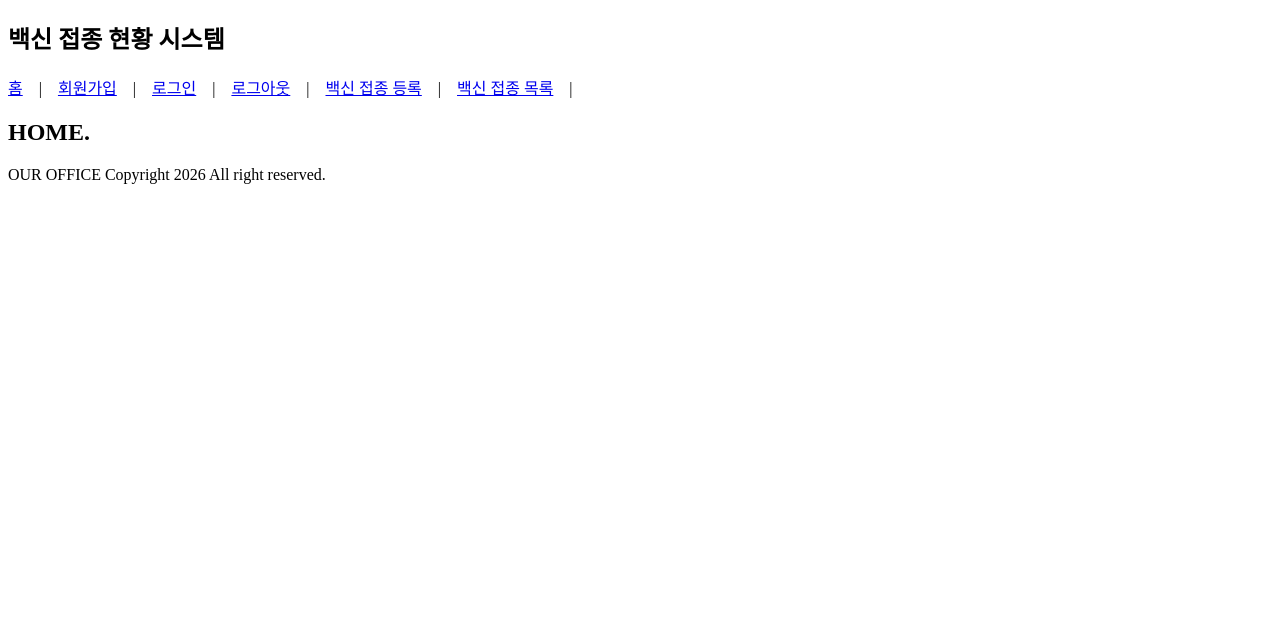
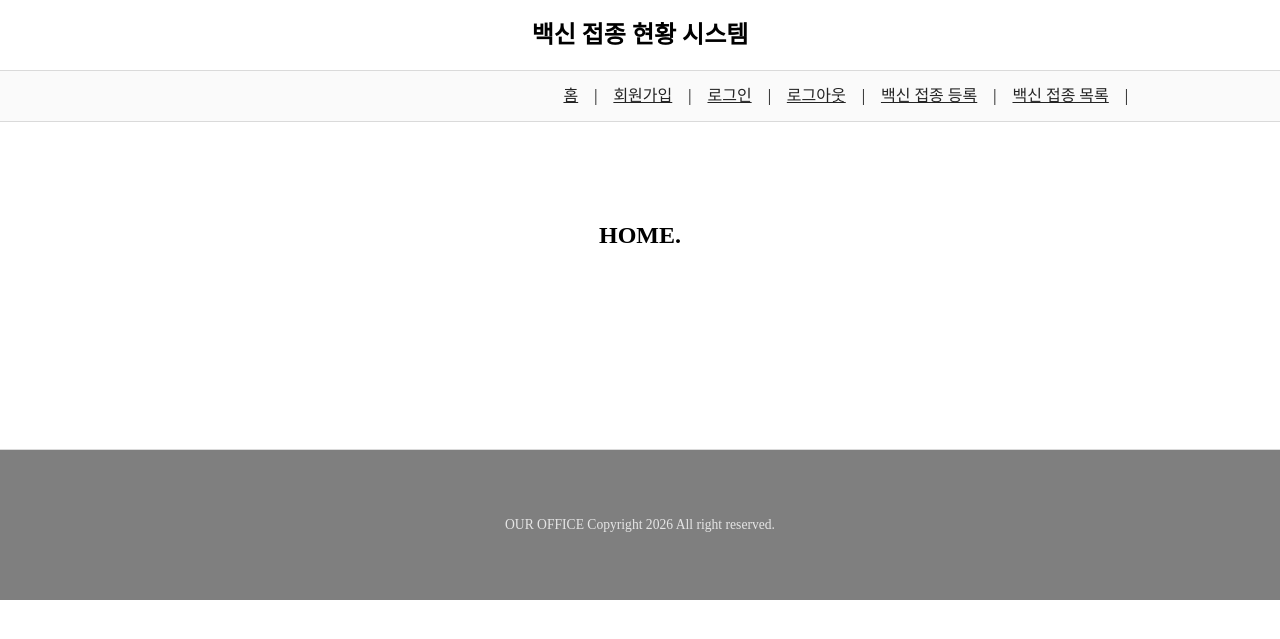
Before and after one commit to kgh260910/HomeVaccinPjt, a Java web app: page / in a window 1280 px wide. Shown: the top 639 px of the page. Run offline with Tomcat 11, a stand-in JSP engine, Linux system fonts and the light colour scheme.

Commit message:
css작업 및 연결

```diff
--- a/src/main/webapp/index.jsp
+++ b/src/main/webapp/index.jsp
@@ -5,6 +5,8 @@
 <head>
 <meta charset="UTF-8">
 <jsp:include page="./view/include/title.jsp"/>
+
+<link href="./res/css/index.css" rel="stylesheet" type="text/css">
 </head>
 <body>
 
@@ -13,7 +15,7 @@
 	<jsp:include page="./view/include/nav.jsp"/>
 
 	<section>
-		<div>
+		<div class="section_wrap">
 			<h1>HOME.</h1>
 		</div>
 	</section>
--- /dev/null
+++ b/src/main/webapp/res/css/include/footer.css
@@ -0,0 +1,14 @@
+footer {
+	border-top: 1px solid #dadada;
+	margin-top: 200px;
+}
+
+footer div.footer_wrap {
+	height: 150px;
+	line-height: 150px;
+	background-color: rgba(0, 0, 0, .5);
+	text-align: center;
+	color: rgba(255, 255, 255, .8);
+	margin: 0 auto;
+	font-size: .85em;
+}
--- /dev/null
+++ b/src/main/webapp/res/css/include/header.css
@@ -0,0 +1,11 @@
+header {
+	border-bottom: 1px solid #dadada;
+}
+
+header div.header_wrap {
+	width: 1000px;
+	height: 70px;
+	line-height: 70px;
+	text-align: center;
+	margin: 0 auto;
+}
--- /dev/null
+++ b/src/main/webapp/res/css/include/nav.css
@@ -0,0 +1,13 @@
+nav {
+	border-bottom: 1px solid #dadada;
+	background-color: rgba(200, 200, 200, .1);
+	margin-bottom: 100px;
+}
+
+nav div.nav_wrap {
+	width: 1000px;
+	height: 50px;
+	line-height: 50px;
+	text-align: right;
+	margin: 0 auto;
+}
--- /dev/null
+++ b/src/main/webapp/res/css/include/title.css
@@ -0,0 +1,22 @@
+* {
+	margin: 0;
+	padding: 0;
+}
+
+a {
+	color: #242424;
+	text-align: none;
+}
+
+a:hover {
+	text-decoration: underline;
+}
+
+ul {
+	overflow: hidden;
+}
+
+li {
+	list-style: none;
+	float: left;
+}
--- /dev/null
+++ b/src/main/webapp/res/css/index.css
@@ -0,0 +1,8 @@
+section {
+
+}
+
+section div.section_wrap {
+	margin: 0 auto;
+	text-align: center;
+}
--- a/src/main/webapp/view/include/footer.jsp
+++ b/src/main/webapp/view/include/footer.jsp
@@ -1,7 +1,8 @@
 <%@ page language="java" contentType="text/html; charset=UTF-8"
     pageEncoding="UTF-8"%>
+<link href="./res/css/include/footer.css" rel="stylesheet" type="text/css">
 <footer>
-	<div>
+	<div class="footer_wrap">
 		OUR OFFICE Copyright 2026 All right reserved.
 	</div>
 </footer>
--- a/src/main/webapp/view/include/header.jsp
+++ b/src/main/webapp/view/include/header.jsp
@@ -1,7 +1,10 @@
 <%@ page language="java" contentType="text/html; charset=UTF-8"
     pageEncoding="UTF-8"%>
+
+<link href="./res/css/include/header.css" rel="stylesheet" type="text/css">
+
 <header>
-	<div>
+	<div class="header_wrap">
 		<h2>
 			백신 접종 현황 시스템
 		</h2>
--- a/src/main/webapp/view/include/nav.jsp
+++ b/src/main/webapp/view/include/nav.jsp
@@ -1,7 +1,8 @@
 <%@ page language="java" contentType="text/html; charset=UTF-8"
     pageEncoding="UTF-8"%>
+<link href="./res/css/include/nav.css" rel="stylesheet" type="text/css">
 <nav>
-	<div>
+	<div class="nav_wrap">
 		<a href="<%= request.getContextPath() %>/">홈</a>
 		&nbsp;&nbsp; | &nbsp;&nbsp;
 		<a href="<%= request.getContextPath() %>/signup_form.mem">회원가입</a>
--- a/src/main/webapp/view/include/title.jsp
+++ b/src/main/webapp/view/include/title.jsp
@@ -1,3 +1,4 @@
 <%@ page language="java" contentType="text/html; charset=UTF-8"
     pageEncoding="UTF-8"%>
+<link href="./res/css/include/title.css" rel="stylesheet" type="text/css">
 <title>Home Project Vaccin</title>
```
Also changed, not shown: src/main/webapp/view/member/signup_form.jsp (+4 -4 lines).
